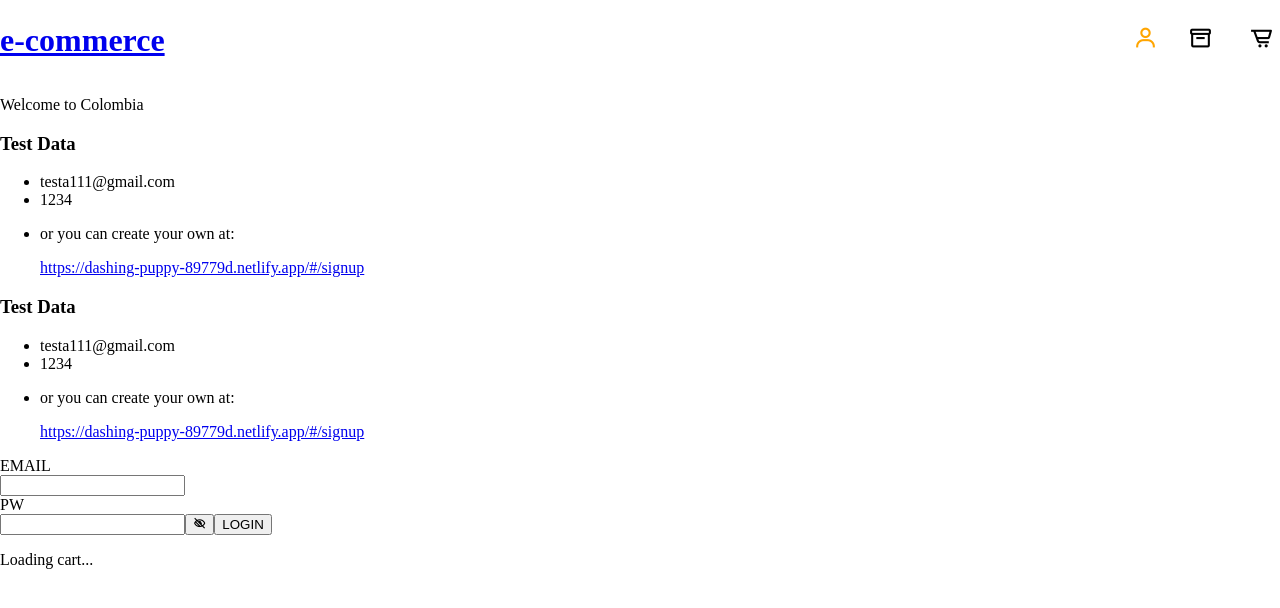
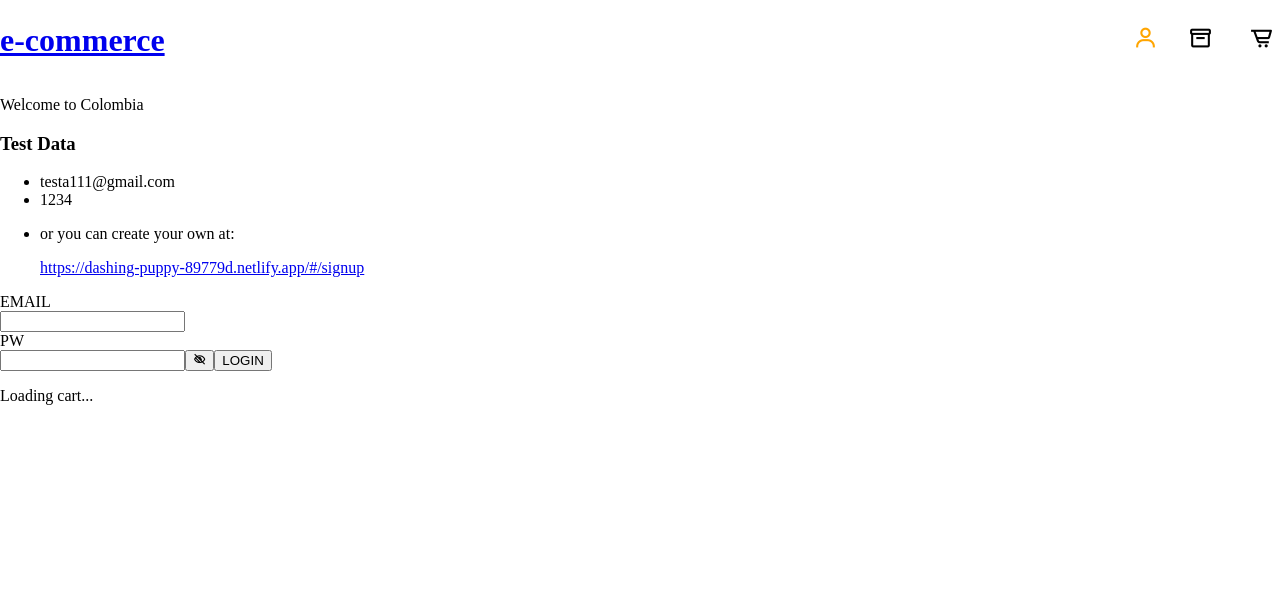
Before and after one commit to Joniroca/reac-entregable-6, a React (Vite) app: page /login in a window 1280 px wide. Shown: the top 608 px of the page. Built offline with nearby package versions, Linux system fonts and the light colour scheme.

Commit message:
erase credentials from LoginForm

```diff
--- a/src/components/login/LoginForm.jsx
+++ b/src/components/login/LoginForm.jsx
@@ -26,23 +26,6 @@ const LoginForm = ({ onLogin }) => {
 
   return (
     <form onSubmit={handleSubmit}>
-      <div>
-        <h3>Test Data</h3>
-        <ul>
-          <li>testa111@gmail.com</li>
-          <li>1234</li>
-          <li>
-            <p>or you can create your own at: </p>
-            <a
-              href="https://dashing-puppy-89779d.netlify.app/#/signup"
-              target="_blank"
-              rel="noreferrer"
-            >
-              https://dashing-puppy-89779d.netlify.app/#/signup
-            </a>
-          </li>
-        </ul>
-      </div>
       <div>
         <label htmlFor={nameId}>EMAIL</label>
       </div>
```
